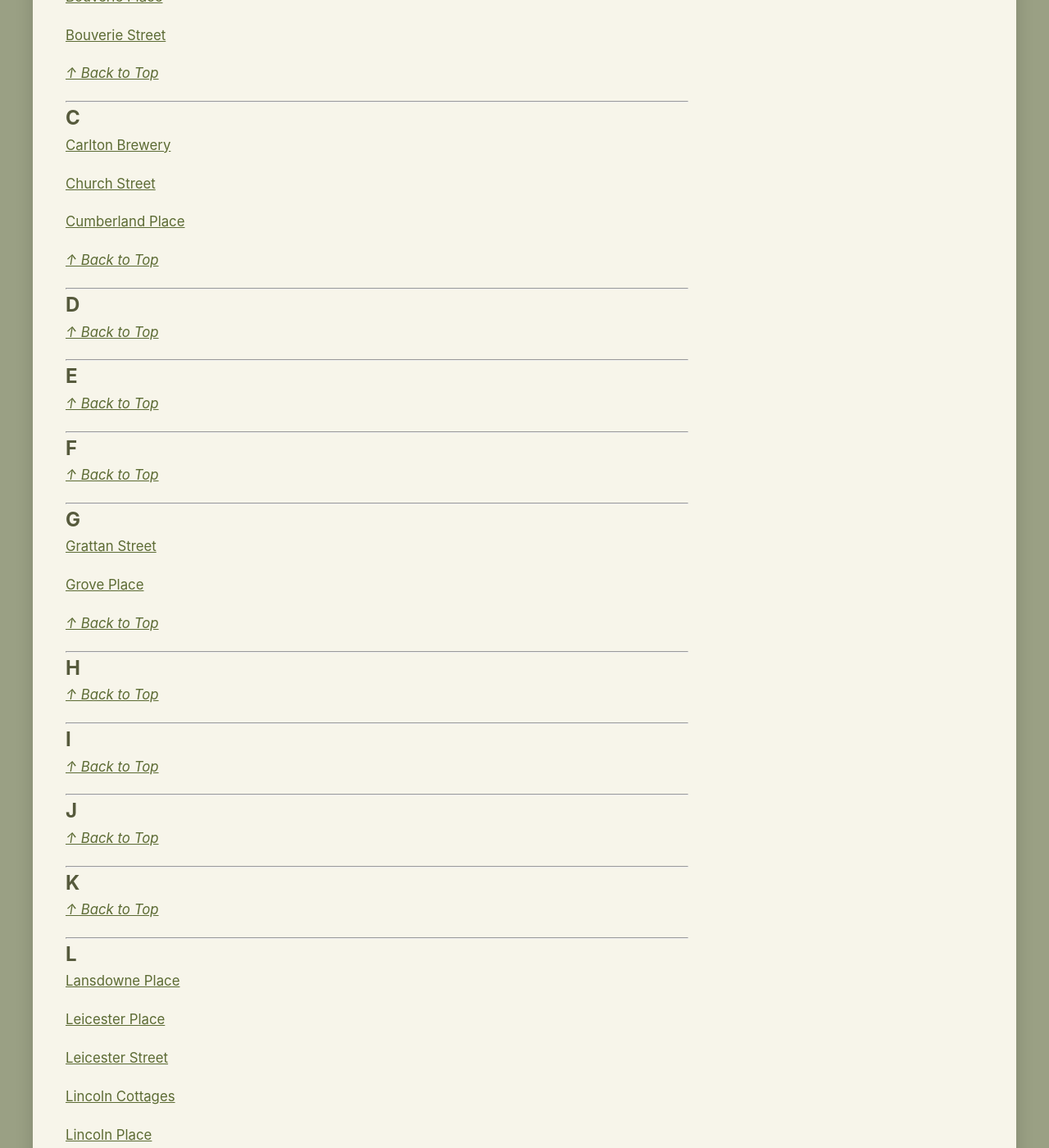
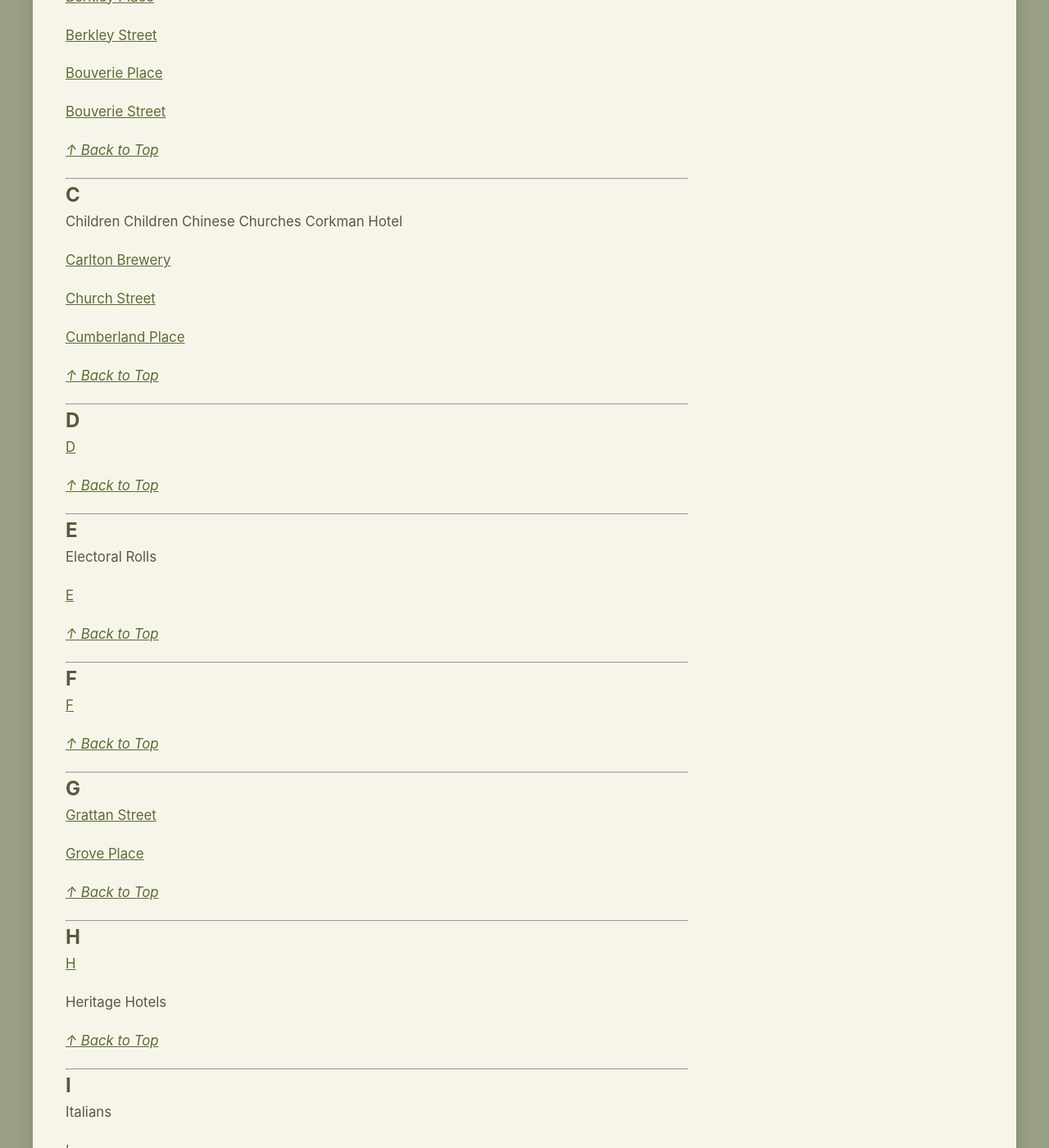
Before and after one commit to notamitchell/order, a Jekyll site: the page built from aToZ.md, in a window 1280 px wide and 1400 px high, scrolled down 1187 px. Shown: the whole window at 82% size. Built offline with Jekyll 4.4.1, drawn with Linux system fonts in a browser that asks for light colours; a script that is not in the unit is left out; some of the changed text lies outside the part shown.

Commit message:
Update aToZ.md

```diff
--- a/aToZ.md
+++ b/aToZ.md
@@ -46,6 +52,13 @@ _[&uarr; Back to Top](#index-a-to-z)_
 
 ## C
 
+Children
+Children
+Chinese
+Churches
+Corkman Hotel
+
+
 [Carlton Brewery](civic?id=Carlton Brewery)
 
 [Church Street](civic?id=Church Street)
@@ -58,17 +71,26 @@ _[&uarr; Back to Top](#index-a-to-z)_
 
 ## D
 
+[D](civic?id=D)
+
 _[&uarr; Back to Top](#index-a-to-z)_
 
 ---
 
 ## E
 
+
+Electoral Rolls
+
+[E](civic?id=E)
+
 _[&uarr; Back to Top](#index-a-to-z)_
 
 ---
 
 ## F
+
+[F](civic?id=F)
 
 _[&uarr; Back to Top](#index-a-to-z)_
 
@@ -86,11 +108,23 @@ _[&uarr; Back to Top](#index-a-to-z)_
 
 ## H
 
+[H](civic?id=H)
+
+Heritage
+Hotels
+
+
+
 _[&uarr; Back to Top](#index-a-to-z)_
 
 ---
 
 ## I
+
+Italians
+
+
+[I](civic?id=I)
 
 _[&uarr; Back to Top](#index-a-to-z)_
 
```
Also changed, not shown: other parts of aToZ.md (+23 -0 lines).
